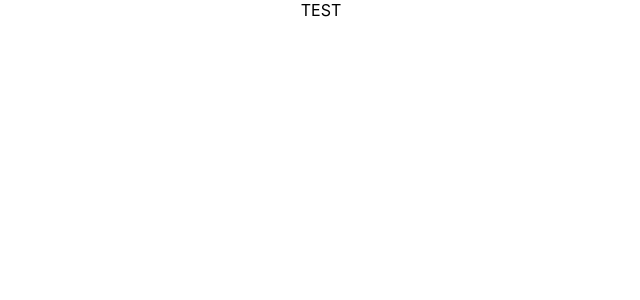
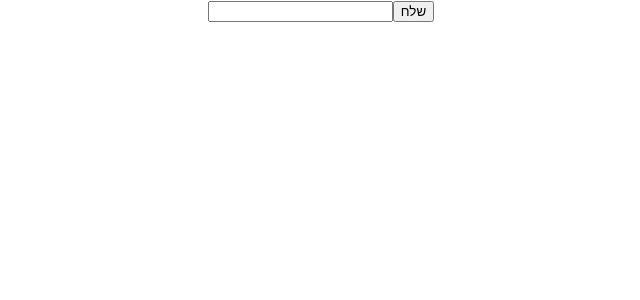
Before and after one commit to ArielShabi/ZoomOut, a React (Create React App) app in the folder client/: page / in a window 1280 px wide. Shown: the top 300 px of the page, without its empty margins (319-959 px from the left). Built offline with nearby package versions, Linux system fonts and the light colour scheme.

Commit message:
Added a create message panel

```diff
--- a/client/src/components/ChatWindow.jsx
+++ b/client/src/components/ChatWindow.jsx
@@ -1,9 +1,10 @@
 import React from 'react';
+import CreateMessagePanel from './CreateMessagePanel';
 
 const ChatWindow = () => (
-<div>
-    TEST
-</div>
+    <div>
+        <CreateMessagePanel />
+    </div>
 )
 
 export default ChatWindow;
--- /dev/null
+++ b/client/src/components/CreateMessagePanel.jsx
@@ -0,0 +1,11 @@
+import React from 'react';
+
+const CreateMessagePanel = () => (
+    <div>
+        <input type="text"/>
+        <button>שלח</button>
+    </div>
+
+);
+
+export default CreateMessagePanel;
```
